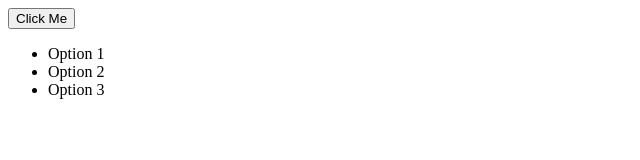
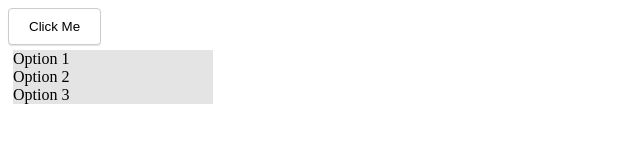
Before and after one commit to JamieYau/UI-Animation-Practice, a website: page Dropdown/index.html in a window 1280 px wide. Both pictures are taken after a click on the button "Click Me". Shown: the whole page, without its empty margins (0-640 px from the left). Drawn offline with Linux system fonts and the light colour scheme.

Commit message:
Add clicking away from dropdown causes it to hide

```diff
--- a/Dropdown/script.js
+++ b/Dropdown/script.js
@@ -5,3 +5,12 @@ dropdownButton.addEventListener("click", () => {
   // Toggle the "show" class to control visibility
   dropdownMenu.classList.toggle("show");
 });
+
+// Add a click event listener to the document
+document.addEventListener("click", (event) => {
+  // Check if the clicked element is not the dropdown button or menu
+  if (!dropdownButton.contains(event.target) && !dropdownMenu.contains(event.target)) {
+    // Hide the dropdown menu
+    dropdownMenu.classList.remove("show");
+  }
+});
--- a/Dropdown/style.css
+++ b/Dropdown/style.css
@@ -1,6 +1,20 @@
+#dropdownButton {
+  background-color: #fff;
+  border: 1px solid #ccc;
+  border-radius: 4px;
+  box-shadow: 0 1px 1px rgba(0, 0, 0, 0.112);
+  cursor: pointer;
+  padding: 10px 20px;
+}
+
 #dropdownMenu {
   max-height: 0;
   overflow: hidden;
+  list-style: none;
+  width: 200px;
+  padding: 0;
+  margin: 5px;
+  background-color: #e4e4e4;
   transition: max-height 0.3s ease-out;
 }
 
```
